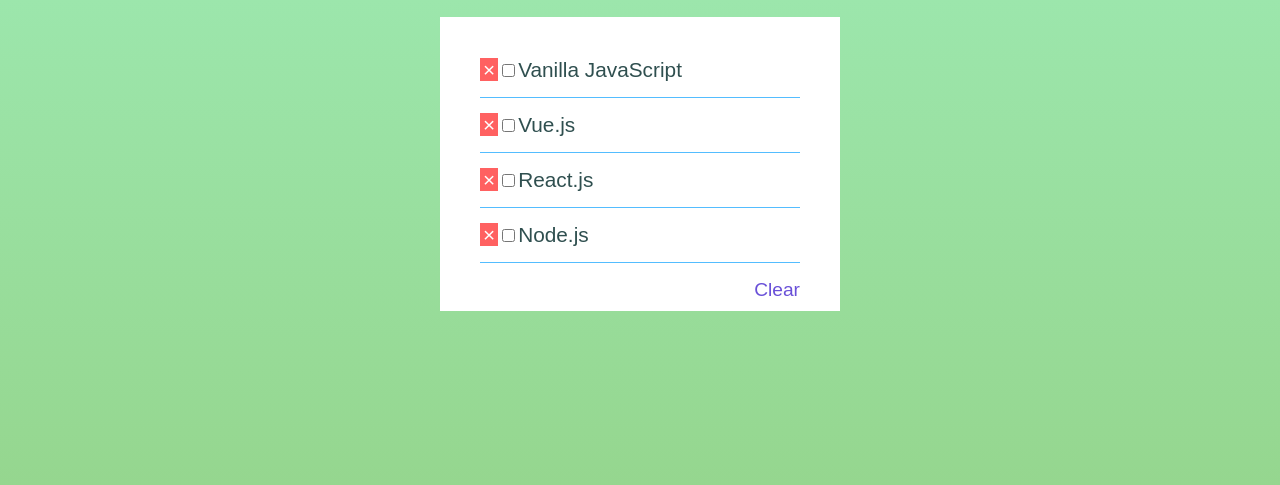
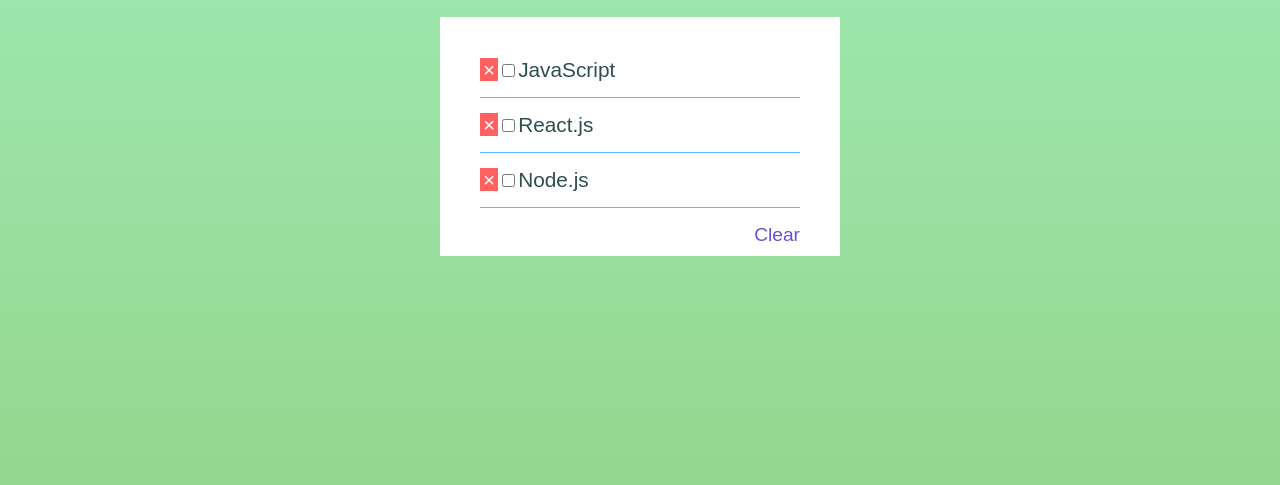
Before and after one commit to mdrafiq34/To-Do-List-in-JavaScript, a plain HTML site: page index.html in a window 1280 px wide. Shown: the part 153-638 px from the top of the page. Drawn offline with Linux system fonts and the light colour scheme.

```diff
--- a/index.html
+++ b/index.html
@@ -18,8 +18,8 @@
             </form>
             <div class="tasksBoard">
             <ul>
-                <li><span class="delete">×</span><input type="checkbox"><label>Vanilla JavaScript</label></li>
-                <li><span class="delete">×</span><input type="checkbox"><label>Vue.js</label></li>
+                <li><span class="delete">×</span><input type="checkbox"><label>JavaScript</label></li>
+
                 <li><span class="delete">×</span><input type="checkbox"><label>React.js</label></li>
                 <li><span class="delete">×</span><input type="checkbox"><label>Node.js</label></li>
             </ul>
```
